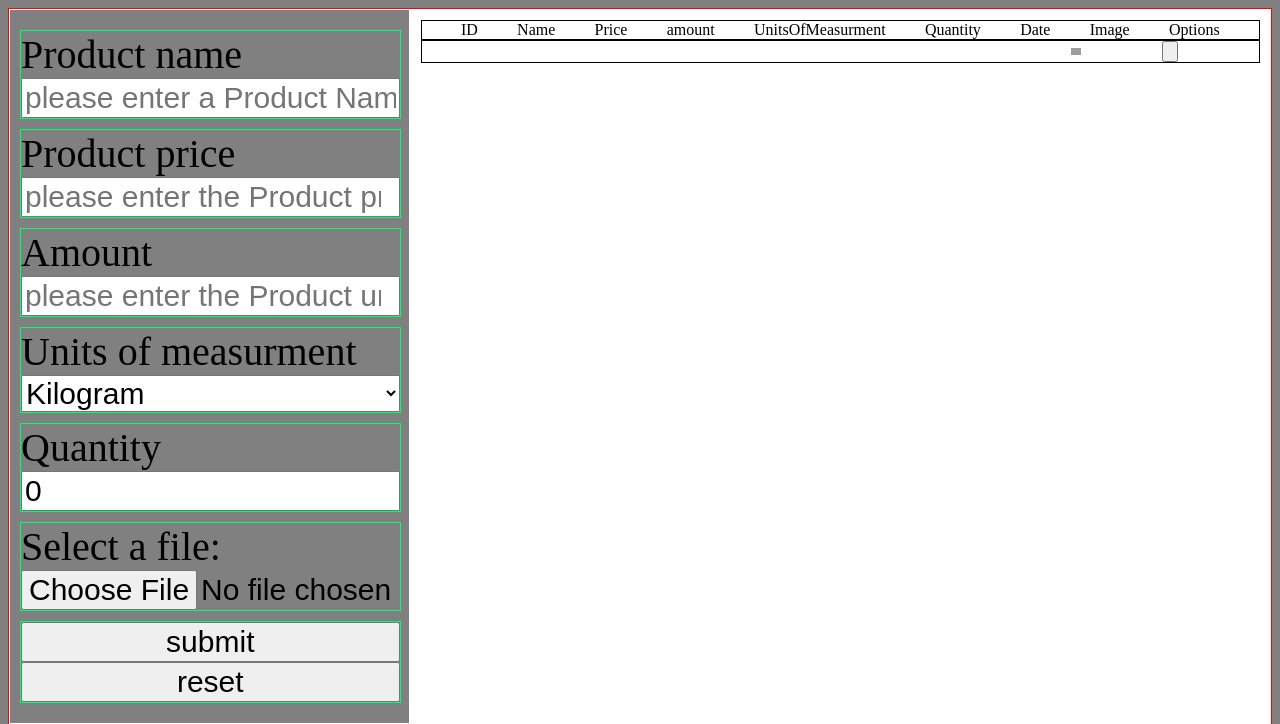
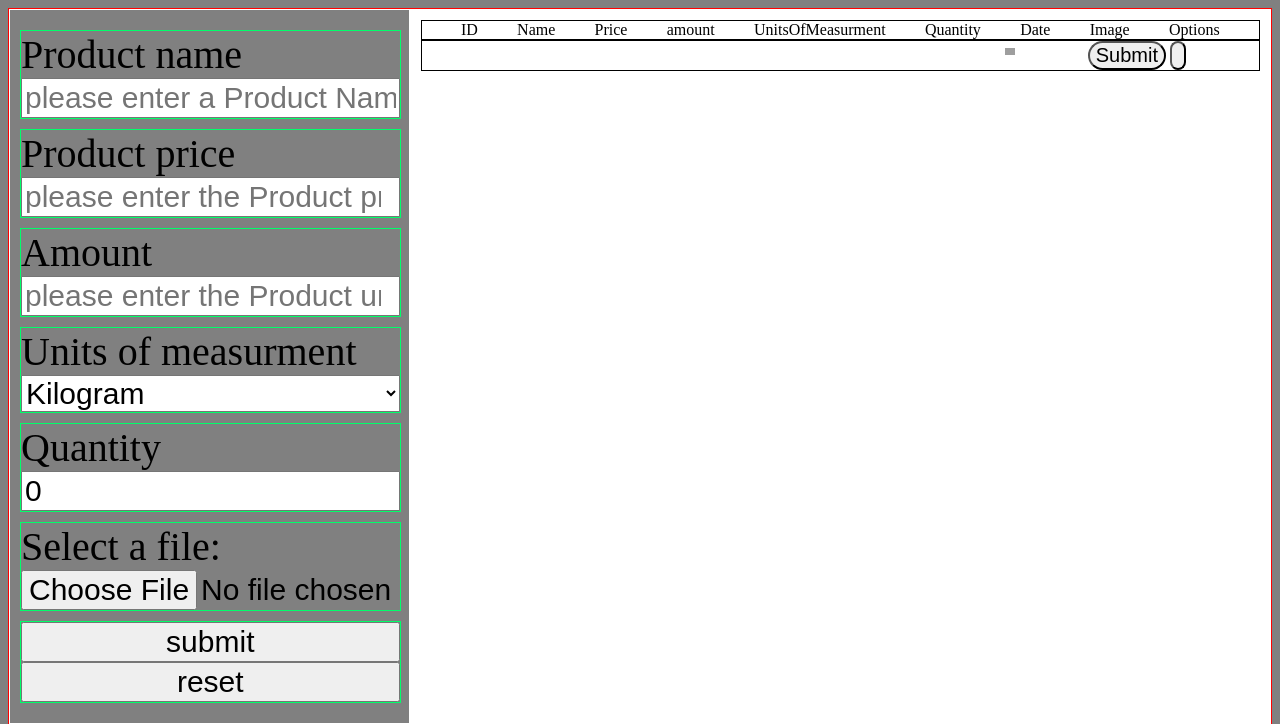
Before and after one commit to MachNacho/Assignment, a PHP site: page /admin/product.php in a window 1280 px wide. Shown: the top 724 px of the page. Run offline with PHP 8.4, Linux system fonts and the light colour scheme; tables that the repository leaves empty or names only in its code hold one stand-in row (values such as "Sample post"); data that the repository does not hold is empty; grey boxes are pictures that could not be loaded.

Commit message:
Update and added buttons

```diff
--- a/admin/components/loadProducts.php
+++ b/admin/components/loadProducts.php
@@ -26,7 +26,10 @@ if ($result->num_rows > 0) {
     <div class = 'quantityContainer'>$Quantity</div>
     <div class = 'dateContainer'>$date</div>
     <div class = 'imageContainer'> <img src='..\assets\productImages\\$image' alt='image of $prodName'></div>
-    <div class = 'buttonOption'><input type = 'button'></div>
+    <div class = 'buttonOption'>
+    <input type = 'submit' class = 'formButton' name = 'deleteRecord'>
+    <input type = 'button' class = 'formButton' name = 'editRecord'>
+    </div>
 </div>
         ");
   }
--- a/admin/css/adminStyle.css
+++ b/admin/css/adminStyle.css
@@ -40,6 +40,15 @@ width: 100%;
     justify-content: space-evenly;
     border: 1px solid black;
 }
+.imageContainer img{
+    width:10px;
+    height:auto;
+}
+.formButton{
+    border-radius: 20px;
+    font-size: 20px;
+}
+
 @media screen and (max-width: 600px) {
     .crudApplication-wrapper{
         flex-direction: column;
@@ -49,7 +58,3 @@ width: 100%;
         font-size: 20px;
     }
 }
-.imageContainer img{
-    width:10px;
-    height:auto;
-}
```
